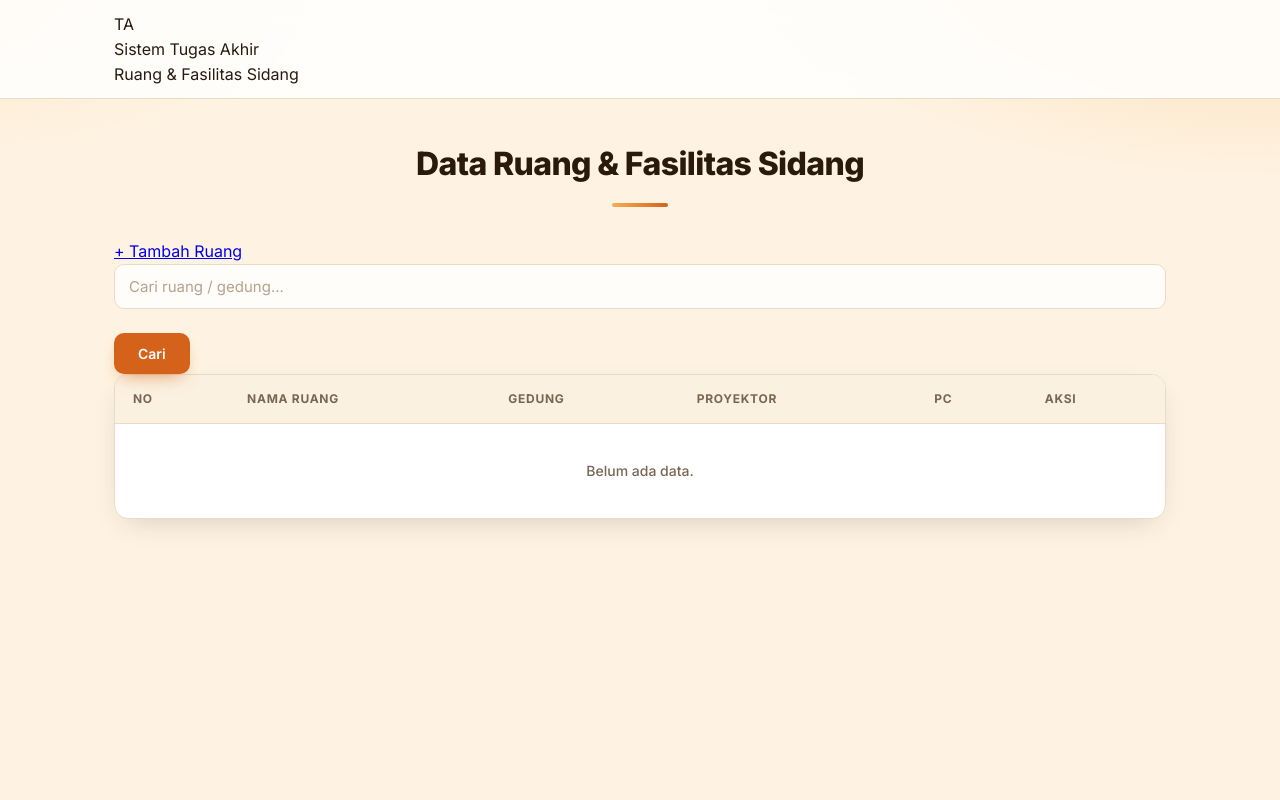
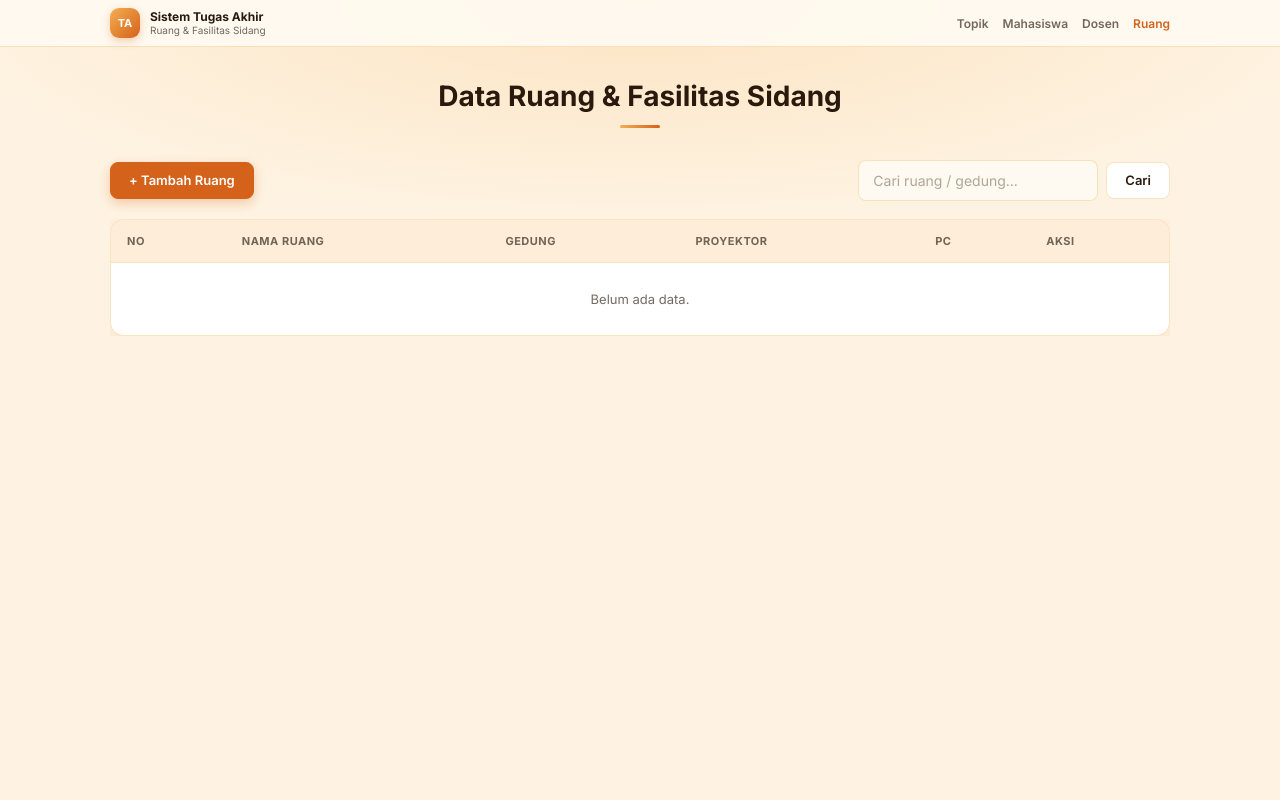
Before and after one commit to PAW-Ganjil-2627-SI/49-09-Tim-11-SistemTugasAkhirDanSkripsi, a Laravel app: page /ruang in a window 1280 px wide. Run offline with Laravel 12, Linux system fonts and the light colour scheme; a user stored in the database is signed in; data comes from the database, SQL or seed files in the repository; data that the repository does not hold is empty.

Commit message:
Tambah css dan menu navigasi modul ruang

```diff
--- /dev/null
+++ b/public/css/ruang.css
@@ -0,0 +1,267 @@
+@import url('https://fonts.googleapis.com/css2?family=Inter:wght@400;500;600;700&display=swap');
+
+/* Palet sesuai contoh: #FEF3E2  #F4AE52  #D4621A  #2A1A0E */
+:root {
+  --cream: #FEF3E2;
+  --gold: #F4AE52;
+  --orange: #D4621A;
+  --dark: #2A1A0E;
+
+  --cream-soft: #FFFAF1;
+  --line: rgba(244, 174, 82, .35);
+  --head: rgba(244, 174, 82, .22);
+  --text-soft: rgba(42, 26, 14, .65);
+  --shadow: 0 6px 24px rgba(212, 98, 26, .12);
+}
+
+* { box-sizing: border-box; }
+
+html {
+  min-height: 100%;
+  background:
+    radial-gradient(ellipse 80% 40% at 50% 0%, rgba(244, 174, 82, .22), transparent 70%),
+    var(--cream);
+  background-attachment: fixed;
+}
+
+body {
+  margin: 0;
+  padding: 0;
+  font-family: 'Inter', system-ui, sans-serif;
+  font-size: 14px;
+  color: var(--dark);
+  background: transparent;
+}
+
+.container {
+  max-width: 1100px;
+  margin: 0 auto;
+  padding: 32px 20px 64px;
+}
+
+/* ---------- Navbar ---------- */
+.navbar {
+  background: rgba(255, 250, 241, .92);
+  border-bottom: 1px solid var(--line);
+}
+.navbar-inner {
+  max-width: 1100px;
+  margin: 0 auto;
+  padding: 8px 20px;
+  display: flex;
+  align-items: center;
+  justify-content: space-between;
+  gap: 12px;
+}
+.brand { display: flex; align-items: center; gap: 10px; }
+.brand-logo {
+  width: 30px;
+  height: 30px;
+  display: grid;
+  place-items: center;
+  font-size: 11px;
+  font-weight: 700;
+  color: #fff;
+  background: linear-gradient(135deg, var(--gold), var(--orange));
+  border-radius: 9px;
+  box-shadow: 0 3px 8px rgba(212, 98, 26, .30);
+}
+.brand-text { line-height: 1.25; }
+.brand-title { font-size: 12px; font-weight: 700; color: var(--dark); }
+.brand-sub { font-size: 10px; color: var(--text-soft); }
+
+.user { display: flex; align-items: center; gap: 10px; }
+.avatar {
+  width: 24px;
+  height: 24px;
+  display: grid;
+  place-items: center;
+  font-size: 10px;
+  font-weight: 700;
+  color: var(--orange);
+  background: rgba(244, 174, 82, .35);
+  border-radius: 50%;
+}
+.user-name { font-size: 11px; font-weight: 600; color: var(--dark); }
+.user form { margin: 0; }
+.btn-logout {
+  padding: 4px 12px;
+  font-size: 10px;
+  font-weight: 600;
+  color: var(--orange);
+  background: #fff;
+  border: 1px solid var(--line);
+  border-radius: 6px;
+}
+
+/* ---------- Menu navigasi ---------- */
+.nav-menu { display: flex; align-items: center; gap: 14px; }
+.nav-menu a {
+  font-size: 12px;
+  font-weight: 600;
+  text-decoration: none;
+  color: var(--text-soft);
+}
+.nav-menu a:hover, .nav-menu a.active { color: var(--orange); }
+
+/* ---------- Judul ---------- */
+h1, h1.title {
+  margin: 0;
+  text-align: center;
+  font-size: 28px;
+  font-weight: 700;
+  color: var(--dark);
+}
+h1::after, h1.title::after {
+  content: "";
+  display: block;
+  width: 40px;
+  height: 3px;
+  margin: 12px auto 32px;
+  background: linear-gradient(90deg, var(--gold), var(--orange));
+  border-radius: 2px;
+}
+.title-line { display: none; }
+
+/* ---------- Tombol ---------- */
+button, .btn {
+  display: inline-block;
+  margin: 0;
+  padding: 10px 18px;
+  font: inherit;
+  font-size: 13px;
+  font-weight: 600;
+  line-height: 1.2;
+  text-align: center;
+  text-decoration: none;
+  color: var(--orange);
+  background: #fff;
+  border: 1px solid var(--line);
+  border-radius: 8px;
+  cursor: pointer;
+  transition: background .15s, box-shadow .15s;
+}
+button:hover, .btn:hover { background: var(--cream); }
+button:focus-visible, .btn:focus-visible { outline: 3px solid var(--gold); outline-offset: 2px; }
+
+.btn-primary,
+button[type="submit"]:not(.btn-light):not(.btn-edit):not(.btn-hapus) {
+  color: #fff;
+  background: var(--orange);
+  border-color: var(--orange);
+  box-shadow: 0 4px 12px rgba(212, 98, 26, .30);
+}
+.btn-primary:hover,
+button[type="submit"]:not(.btn-light):not(.btn-edit):not(.btn-hapus):hover {
+  background: #BD5415;
+  border-color: #BD5415;
+}
+
+.btn-light { color: var(--dark); background: #fff; border: 1px solid var(--line); box-shadow: none; }
+
+.btn-sm { padding: 5px 12px; font-size: 11px; border-radius: 6px; box-shadow: none; }
+.btn-edit  { color: var(--orange); background: var(--cream); border: 1px solid var(--line); box-shadow: none; }
+.btn-edit:hover { background: #FBE3BF; }
+.btn-hapus { color: #C62828; background: #FDECEC; border: 1px solid #F6CACA; box-shadow: none; }
+.btn-hapus:hover { background: #FAD9D9; }
+
+.btn-block { display: block; width: 100%; margin-top: 20px; padding: 13px; }
+
+/* ---------- Toolbar & pencarian ---------- */
+.toolbar {
+  display: flex;
+  justify-content: space-between;
+  align-items: center;
+  gap: 12px;
+  flex-wrap: wrap;
+  margin-bottom: 18px;
+}
+.search, .search-form { display: flex; gap: 8px; align-items: center; }
+.search input, .search-form input { width: 240px; }
+
+/* ---------- Form ---------- */
+label {
+  display: block;
+  margin: 14px 0 6px;
+  font-size: 12px;
+  font-weight: 600;
+  color: var(--dark);
+}
+input[type=text], input[type=search], input[type=number], select, textarea {
+  width: 100%;
+  padding: 11px 14px;
+  font: inherit;
+  font-size: 14px;
+  color: var(--dark);
+  background: var(--cream-soft);
+  border: 1px solid var(--line);
+  border-radius: 8px;
+  outline: none;
+  transition: border-color .15s, box-shadow .15s;
+}
+input::placeholder, textarea::placeholder { color: rgba(42, 26, 14, .38); }
+input:focus, select:focus, textarea:focus {
+  border-color: var(--orange);
+  box-shadow: 0 0 0 3px rgba(244, 174, 82, .35);
+}
+
+.card, .form-box {
+  max-width: 460px;
+  margin: 0 auto;
+  padding: 24px 28px 28px;
+  background: #fff;
+  border-radius: 14px;
+  border-top: 4px solid var(--orange);
+  box-shadow: var(--shadow);
+}
+.card h2 { margin: 0 0 18px; font-size: 18px; color: var(--dark); }
+.form-box button, .form-box .btn { margin-top: 20px; }
+.form-box button + .btn, .form-box .btn + button { margin-left: 8px; }
+
+.error { margin-top: 6px; font-size: 12px; color: #C62828; }
+
+/* ---------- Tabel ---------- */
+.table-wrap { overflow-x: auto; }
+
+table {
+  width: 100%;
+  border-collapse: separate;
+  border-spacing: 0;
+  background: #fff;
+  border: 1px solid var(--line);
+  border-radius: 14px;
+  box-shadow: var(--shadow);
+  overflow: hidden;
+}
+th {
+  padding: 14px 16px;
+  text-align: left;
+  font-size: 11px;
+  font-weight: 700;
+  letter-spacing: .5px;
+  text-transform: uppercase;
+  color: var(--text-soft);
+  background: var(--head);
+}
+td {
+  padding: 16px;
+  text-align: left;
+  font-size: 13px;
+  color: var(--dark);
+  border-top: 1px solid var(--line);
+}
+tbody tr:hover td { background: var(--cream-soft); }
+td.empty { text-align: center; color: var(--text-soft); padding: 28px; }
+td form { display: inline; margin: 0; }
+td .btn, td button { margin-right: 4px; }
+
+.badge { padding: 3px 10px; border-radius: 20px; font-size: 11px; font-weight: 600; }
+.badge-ada   { background: #E8F5E9; color: #2E7D32; }
+.badge-tidak { background: #FDECEC; color: #C62828; }
+
+@media (max-width: 600px) {
+  .container { padding: 24px 14px 48px; }
+  .brand-sub, .user-name { display: none; }
+  .search, .search-form { width: 100%; }
+  .search input, .search-form input { width: 100%; }
+}
--- a/resources/views/ruang/index.blade.php
+++ b/resources/views/ruang/index.blade.php
@@ -4,7 +4,7 @@
   <meta charset="UTF-8">
   <meta name="viewport" content="width=device-width, initial-scale=1">
   <title>Data Ruang & Fasilitas Sidang</title>
-  <link rel="stylesheet" href="{{ asset('css/style.css') }}">
+  <link rel="stylesheet" href="{{ asset('css/ruang.css') }}">
 </head>
 <body>
   <header class="navbar">
@@ -16,6 +16,13 @@
           <div class="brand-sub">Ruang & Fasilitas Sidang</div>
         </div>
       </div>
+
+      <nav class="nav-menu">
+        <a href="{{ route('topik.index') }}">Topik</a>
+        <a href="{{ route('mahasiswa.index') }}">Mahasiswa</a>
+        <a href="{{ route('dosen.index') }}">Dosen</a>
+        <a href="{{ route('ruang.index') }}" class="active">Ruang</a>
+      </nav>
     </div>
   </header>
 
```
Also changed, not shown: resources/views/ruang/create.blade.php (+8 -1 lines), resources/views/ruang/edit.blade.php (+8 -1 lines).
